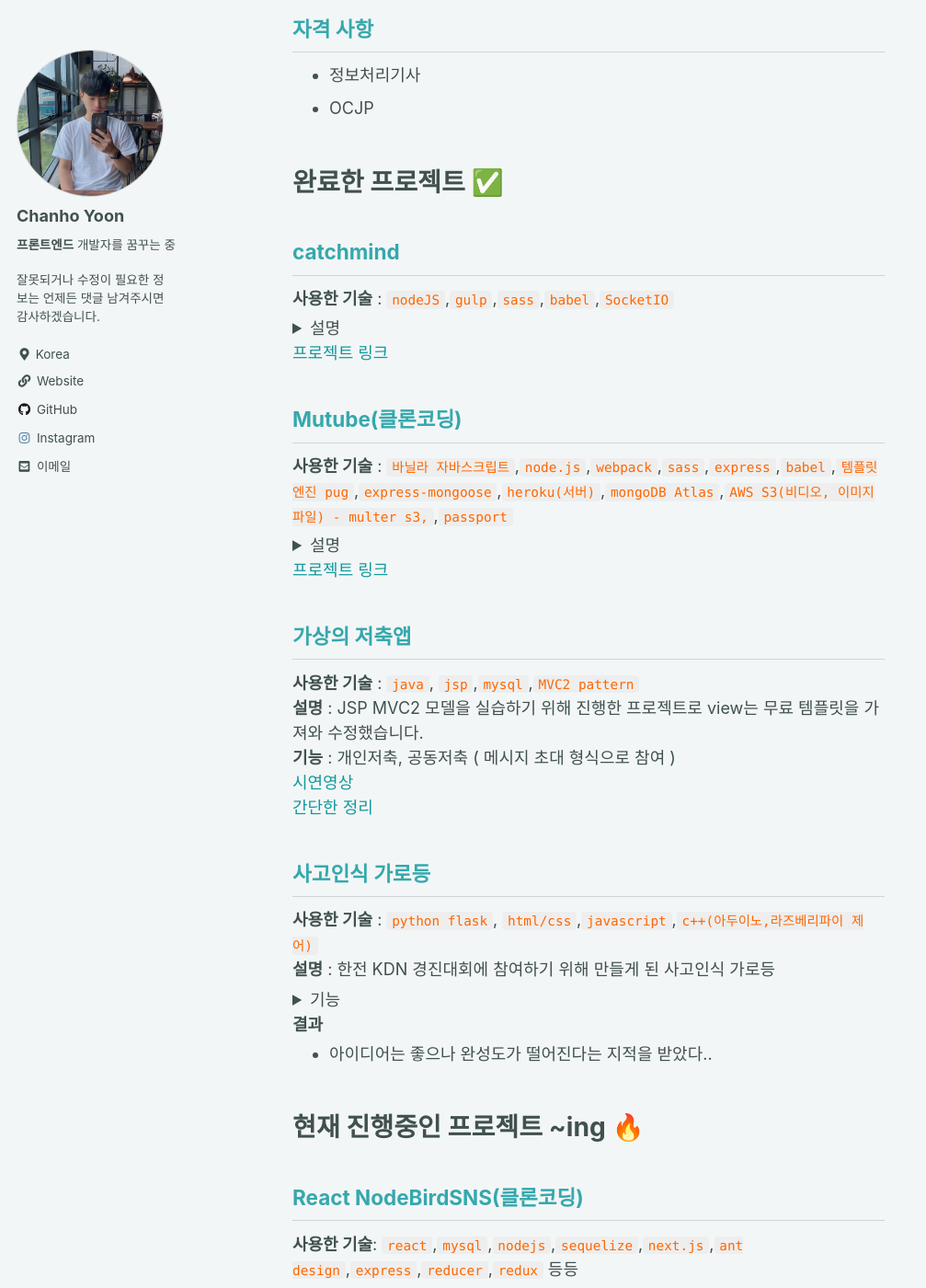
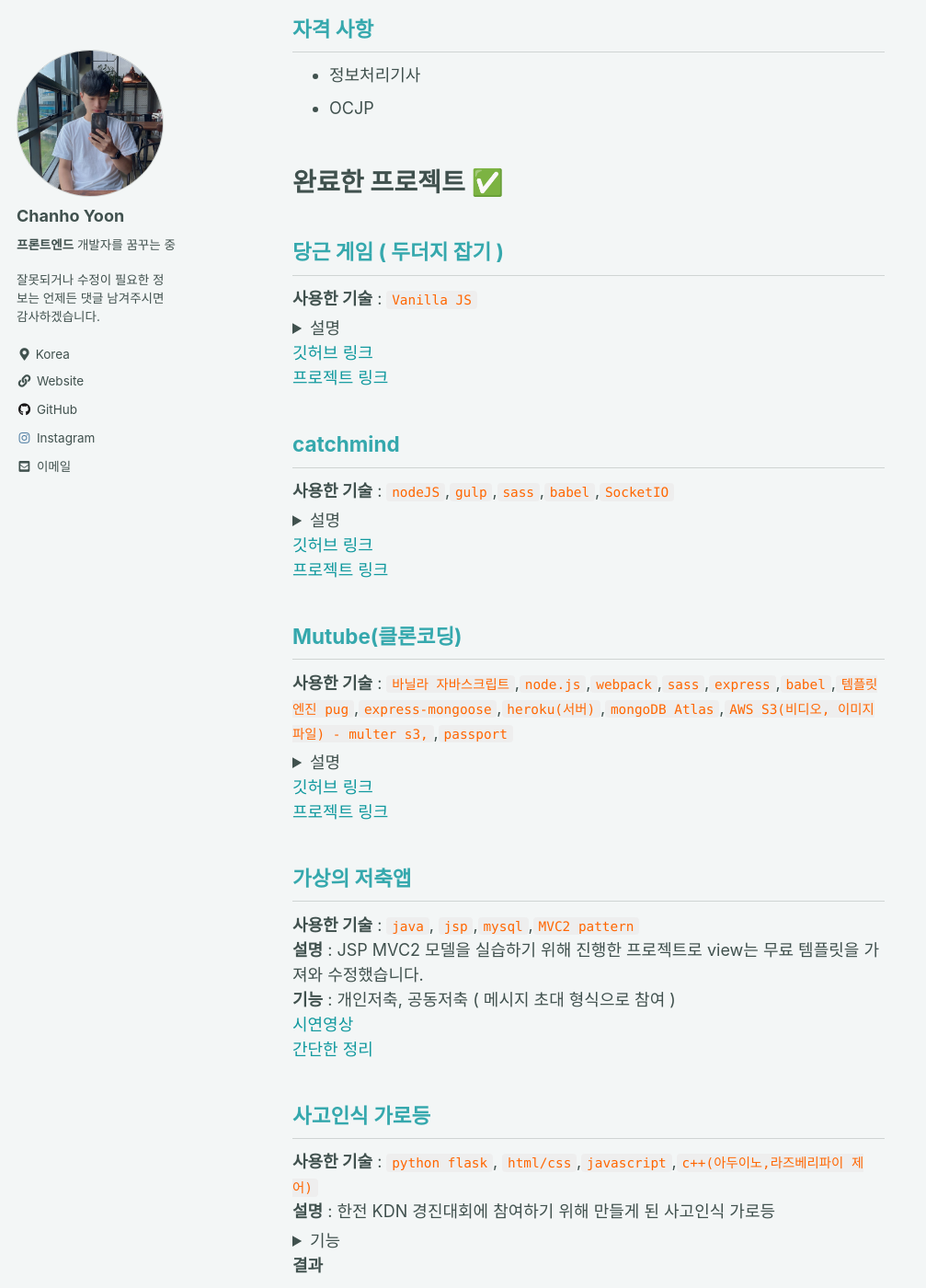
Before and after one commit to chanho-Yoon/chanho-Yoon.github.io, a Jekyll site: the page built from _pages/about.md, in a window 1280 px wide and 1400 px high, scrolled down 614 px. Shown: the whole window at 92% size, without its empty margins (0-1007 px from the left). Built offline with Jekyll 4.4.1, drawn with Linux system fonts in a browser that asks for light colours; cached includes are drawn as plain includes.

Commit message:
about.md 수정

```diff
--- a/_pages/about.md
+++ b/_pages/about.md
@@ -23,6 +23,22 @@ title: '열심히 노력하는 개발자가 되도록 🧑🏻‍💻'
 
 # 완료한 프로젝트 ✅
 
+## 당근 게임 ( 두더지 잡기 )
+
+**사용한 기술** : `Vanilla JS`
+
+<details markdown="1">
+<summary>설명</summary>
+
+- 순수 자바스크립트를 활용한 두더지 응용게임
+- 시간내에 목표치의 당근을 클릭해야 하는 게임
+- 게임 레벨에 따라 당근과 벌레의 수가 증가하고 벌레는 계속해서 움직임
+- 벌레 클릭시 게임은 패배 처리
+</details>
+
+[깃허브 링크](https://github.com/chanho-Yoon/Whac-A-Carrot){: target="\_blank"} <br>
+[프로젝트 링크](https://chanho-yoon.github.io/Whac-A-Carrot/){: target="\_blank"}
+
 ## catchmind
 
 **사용한 기술** : `nodeJS`,`gulp`,`sass`,`babel`,`SocketIO` <br>
@@ -37,6 +53,7 @@ title: '열심히 노력하는 개발자가 되도록 🧑🏻‍💻'
 
 </details>
 
+[깃허브 링크](https://github.com/chanho-Yoon/catchmind){: target="\_blank"} <br>
 [프로젝트 링크](https://catchmind-ych.herokuapp.com/){: target="\_blank"}
 
 ## Mutube(클론코딩)
@@ -50,7 +67,8 @@ title: '열심히 노력하는 개발자가 되도록 🧑🏻‍💻'
 
 </details>
 
-[프로젝트 링크](https://powerful-fortress-80578.herokuapp.com/)
+[깃허브 링크](https://github.com/chanho-Yoon/MuTube){: target="\_blank"} <br>
+[프로젝트 링크](https://powerful-fortress-80578.herokuapp.com/){: target="\_blank"}
 
 ## 가상의 저축앱
 
```
